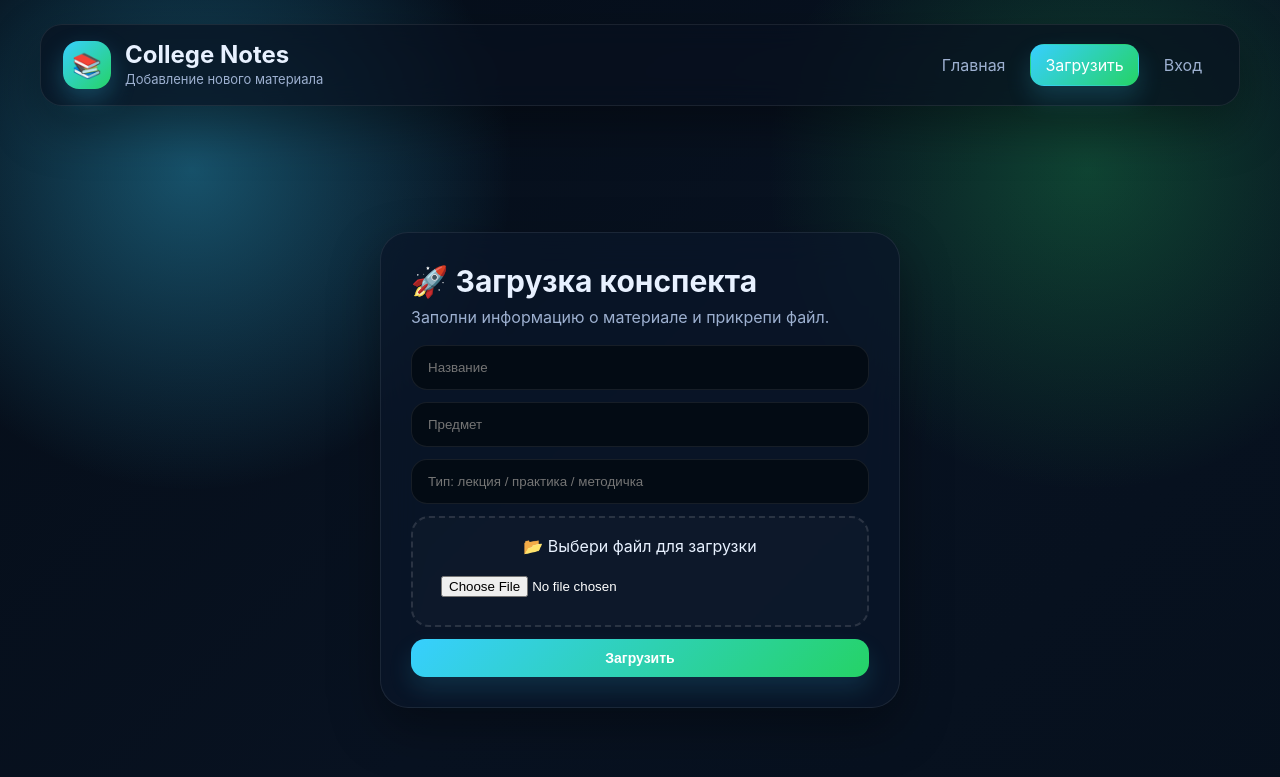
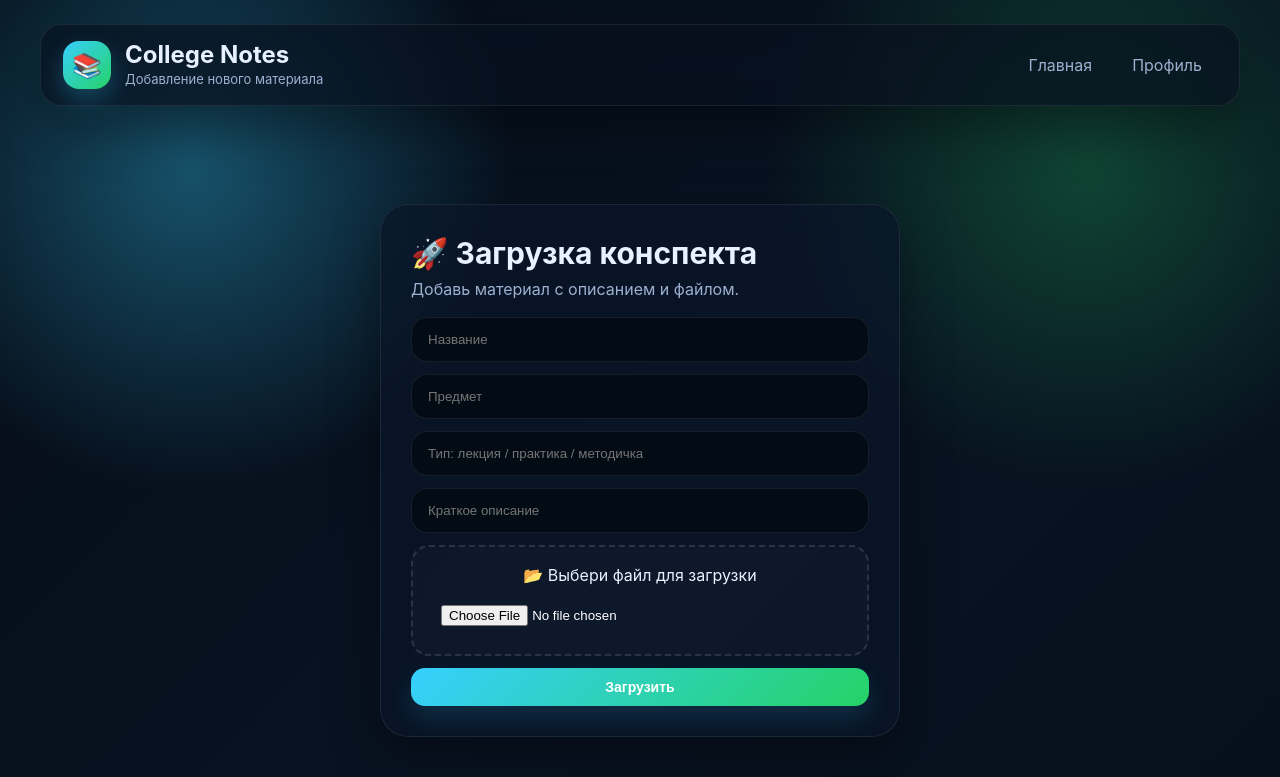
Before and after one commit to StanislavRostislav/college_notes, a FastAPI app: page /upload in a window 1280 px wide. Shown: the top 777 px of the page. Run offline with FastAPI, Linux system fonts and the light colour scheme; the visitor is signed in with stand-in values (Sample User, id 1).

Commit message:
Update upload.html

```diff
--- a/templates/upload.html
+++ b/templates/upload.html
@@ -19,20 +19,20 @@
 
             <div class="nav-links">
                 <a class="nav-link" href="/">Главная</a>
-                <a class="nav-link nav-link-primary" href="/upload">Загрузить</a>
-                <a class="nav-link" href="/login">Вход</a>
+                <a class="nav-link" href="/profile">Профиль</a>
             </div>
         </div>
 
         <div class="center-wrap">
             <div class="auth-card">
                 <h2>🚀 Загрузка конспекта</h2>
-                <p>Заполни информацию о материале и прикрепи файл.</p>
+                <p>Добавь материал с описанием и файлом.</p>
 
                 <form class="form" method="post" enctype="multipart/form-data">
                     <input name="title" placeholder="Название" required>
                     <input name="subject" placeholder="Предмет" required>
                     <input name="category" placeholder="Тип: лекция / практика / методичка" required>
+                    <input name="description" placeholder="Краткое описание">
 
                     <div class="file-drop">
                         <div>📂 Выбери файл для загрузки</div>
```
